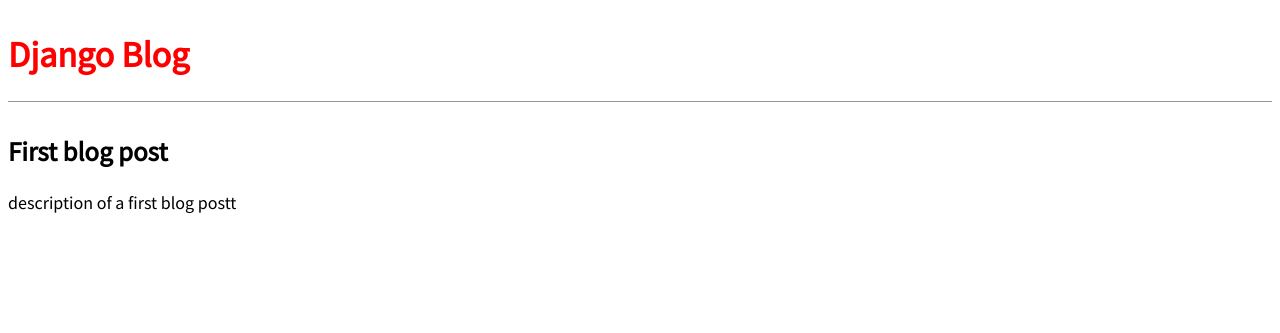
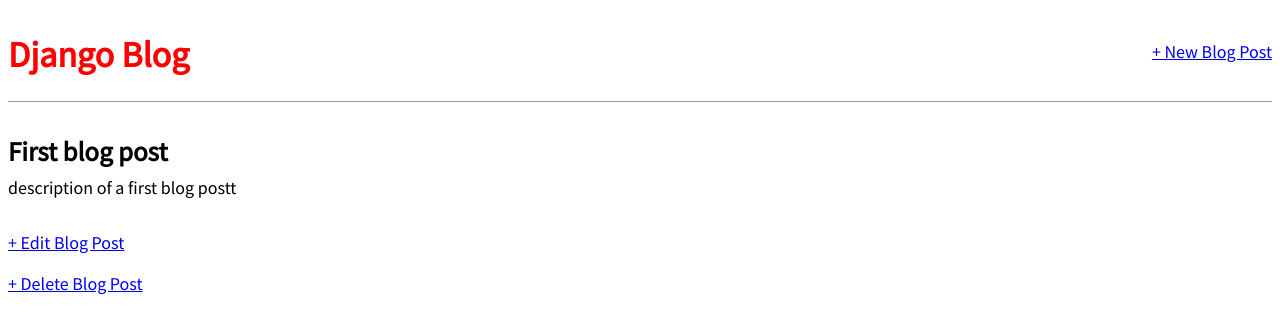
Before and after one commit to yeswanthannadata/django-ex1, a Django app: page /blog/1/ in a window 1280 px wide. Shown: the top 333 px of the page. Run offline with Django 3.2, Linux system fonts and the light colour scheme; data comes from the database, SQL or seed files in the repository; both versions use the stored data as it was after the commit.

Commit message:
CRUD operations for blog posts

```diff
--- a/pages/models.py
+++ b/pages/models.py
@@ -1,4 +1,5 @@
 from django.db import models
+from django.urls import reverse
 
 # Create your models here.
 
@@ -17,3 +18,6 @@ class BlogPost(models.Model):
 
     def __str__(self):
         return self.title
+
+    def get_absolute_url(self):
+        return reverse('post_detail', args=[str(self.id)])
--- a/pages/urls.py
+++ b/pages/urls.py
@@ -1,5 +1,6 @@
 from django.urls import path
-from .views import HomePageView, AboutPageView, BlogListView, BlogPostDetailView
+from .views import (HomePageView, AboutPageView, BlogListView,
+                    BlogPostDetailView, BlogCreateView, BlogUpdateView, BlogDeleteView)
 
 urlpatterns = [
     # url for function based view
@@ -8,4 +9,7 @@ urlpatterns = [
     path('about/', AboutPageView.as_view(), name="about"),
     path('blog/<int:pk>/', BlogPostDetailView.as_view(), name='post_detail'),
     path('blog/', BlogListView.as_view(), name="blog"),
+    path('blog/new/', BlogCreateView.as_view(), name="post_new"),
+    path('blog/<int:pk>/edit', BlogUpdateView.as_view(), name="post_edit"),
+    path('blog/<int:pk>/delete', BlogDeleteView.as_view(), name="post_delete"),
 ]
--- a/pages/views.py
+++ b/pages/views.py
@@ -1,8 +1,10 @@
+from .models import Post, BlogPost
 from django.shortcuts import render
 from django.http import HttpResponse
-from django.views.generic import TemplateView, ListView, DetailView
+from django.views.generic import (
+    TemplateView, ListView, DetailView, CreateView, UpdateView, DeleteView)
+from django.urls import reverse_lazy
 
-from .models import Post, BlogPost
 
 # Create your views here.
 
@@ -35,3 +37,21 @@ class BlogListView(ListView):
 class BlogPostDetailView(DetailView):
     model = BlogPost
     template_name = 'post_detail.html'
+
+
+class BlogCreateView(CreateView):
+    model = BlogPost
+    template_name = 'post_new.html'
+    fields = ['title', 'author', 'body']
+
+
+class BlogUpdateView(UpdateView):
+    model = BlogPost
+    template_name = 'post_edit.html'
+    fields = ['title', 'body']
+
+
+class BlogDeleteView(DeleteView):
+    model = BlogPost
+    template_name = 'post_delete.html'
+    success_url = reverse_lazy('blog')
--- a/templates/blogbase.html
+++ b/templates/blogbase.html
@@ -6,12 +6,19 @@
         <link rel="stylesheet" href="{% static 'css/base.css' %}">
     </head>
     <body>
-        <header>
-            <h1><a href="{% url 'blog' %}">Django Blog</a></h1>
-        </header>
         <div>
-            {% block content %}
-            {% endblock content %}
+            <header>
+                <div class="nav-left">
+                    <h1><a href="{% url 'blog' %}">Django Blog</a></h1>
+                </div>
+                <div class="nav-right">
+                    <a href="{% url 'post_new' %}">+ New Blog Post</a>
+                </div>
+            </header>
+            <div>
+                {% block content %}
+                {% endblock content %}
+            </div>
         </div>
     </body>
 </html>
--- a/templates/post_detail.html
+++ b/templates/post_detail.html
@@ -1,5 +1,9 @@
 {% extends 'blogbase.html' %}
 {% block content %}
-    <h2>{{ object.title }}</h2>
-    <p>{{ object.body }}</p>
+    <div class="post-entry">
+        <h2>{{ object.title }}</h2>
+        <p>{{ object.body }}</p>
+    </div>
+    <p><a href="{% url 'post_edit' object.pk %}">+ Edit Blog Post</a></p>
+    <p><a href="{% url 'post_delete' object.pk %}">+ Delete Blog Post</a></p>
 {% endblock content %}
```
Also changed, not shown: pages/tests.py (+19 -0 lines), templates/post_delete.html (added, +9 -0 lines), templates/post_edit.html (added, +9 -0 lines), templates/post_new.html (added, +9 -0 lines), db.sqlite3.
